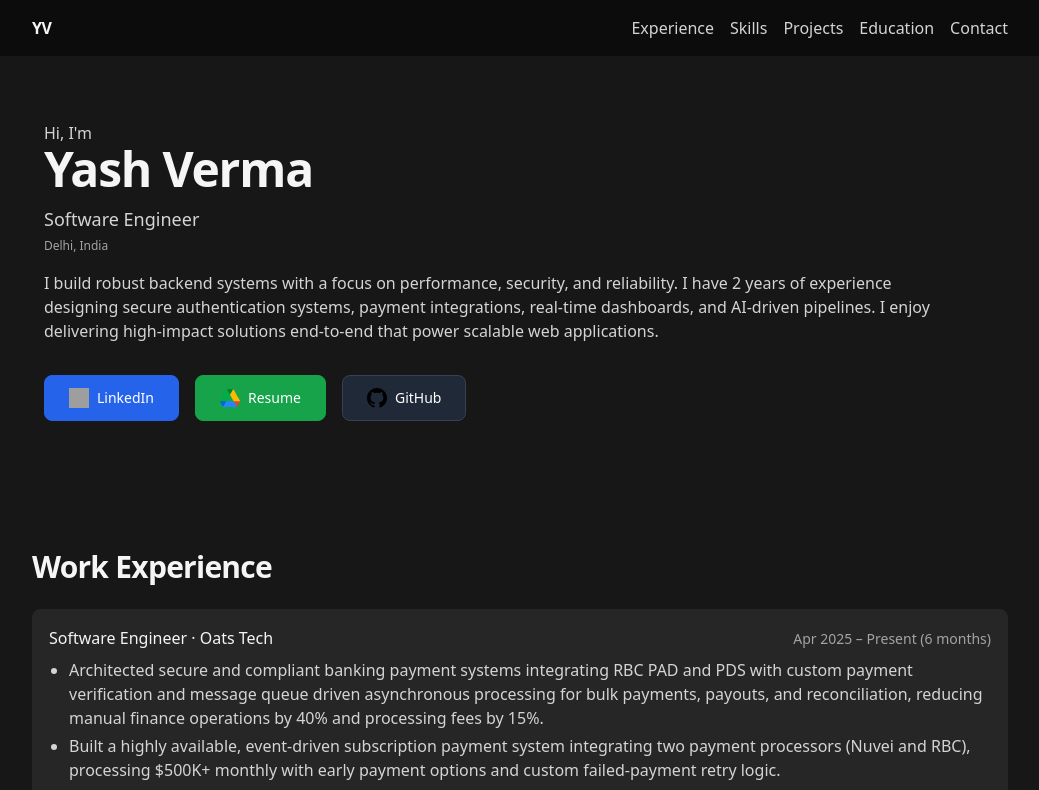
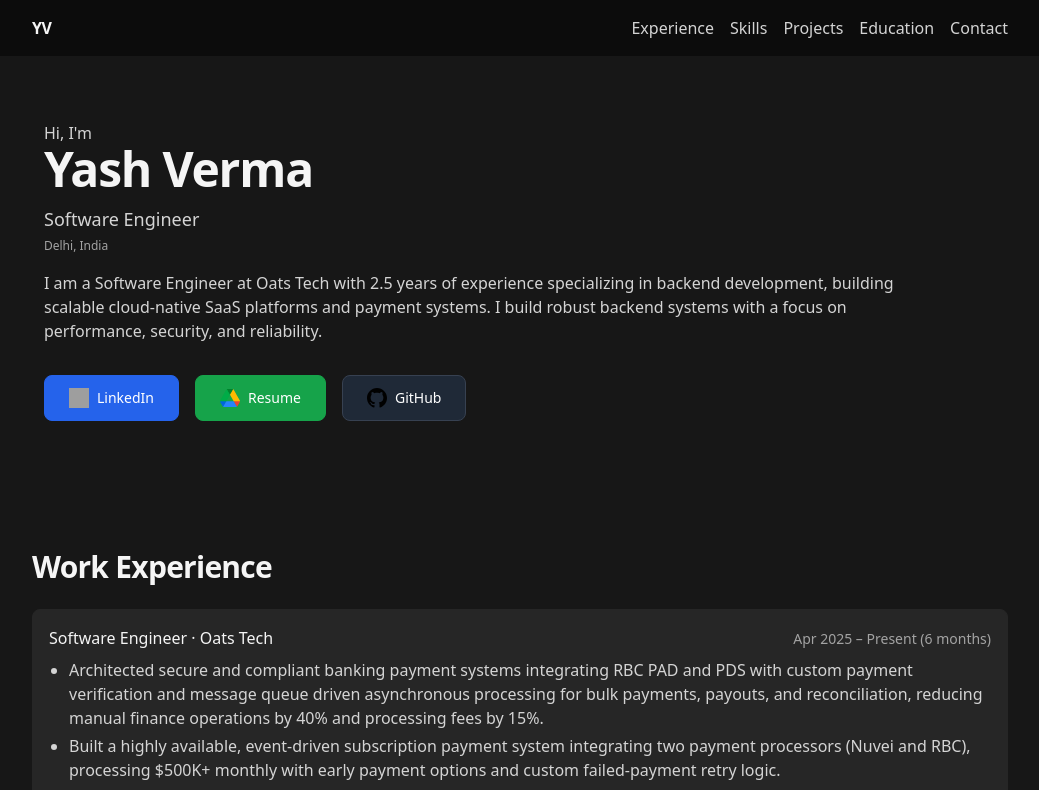
Before and after one commit to yashverma03/portfolio, a React (Vite) app in the folder frontend/: page / in a window 1280 px wide. Shown: the top 790 px of the page, without its empty margins (120-1159 px from the left). Built offline with nearby package versions, Linux system fonts and the light colour scheme; grey boxes are pictures that could not be loaded.

Commit message:
feat: update Hero component description to reflect current role and experience

```diff
--- a/frontend/src/pages/Home/Hero/Hero.tsx
+++ b/frontend/src/pages/Home/Hero/Hero.tsx
@@ -14,10 +14,9 @@ const Hero = () => {
           <p className={styles.subtitle}>Software Engineer</p>
           <p className={styles.location}>Delhi, India</p>
           <p className={styles.description}>
-            I build robust backend systems with a focus on performance, security, and reliability. I
-            have 2 years of experience designing secure authentication systems, payment
-            integrations, real-time dashboards, and AI-driven pipelines. I enjoy delivering
-            high-impact solutions end-to-end that power scalable web applications.
+            I am a Software Engineer at Oats Tech with 2.5 years of experience specializing in
+            backend development, building scalable cloud-native SaaS platforms and payment systems.
+            I build robust backend systems with a focus on performance, security, and reliability.
           </p>
           <div className={styles.ctaButtons}>
             <a
```
